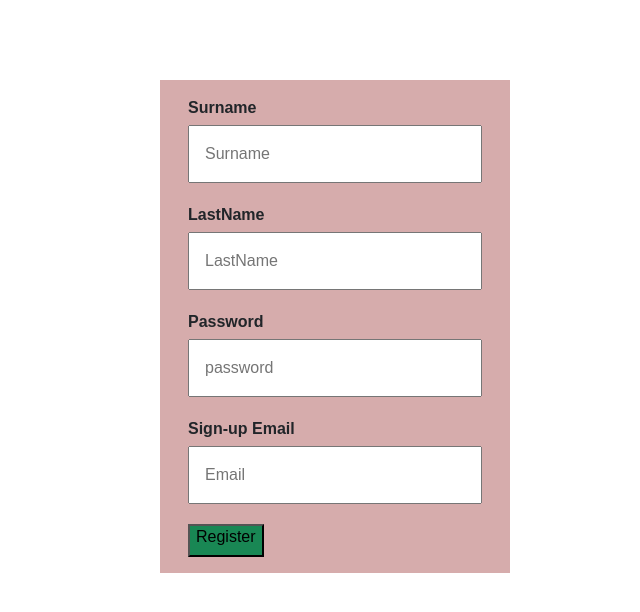
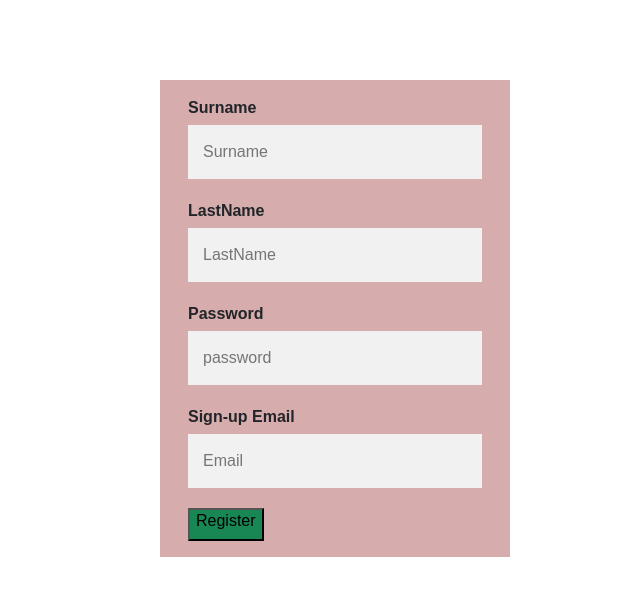
Before and after one commit to aketchgithub/My-Phase-1-Project, a website: page index.html in a window 1280 px wide. Shown: the whole page, without its empty margins (640-1280 px from the left). Drawn offline with Linux system fonts and the light colour scheme; no server answers.

Commit message:
Complete

```diff
--- a/css/style.css
+++ b/css/style.css
@@ -56,4 +56,6 @@ input[type=password]
     width: 100%;
     padding: 15px;
     margin: 5px 0 20px 0;
+    border: none;
+    background: #f1f1f1;
 }
```
